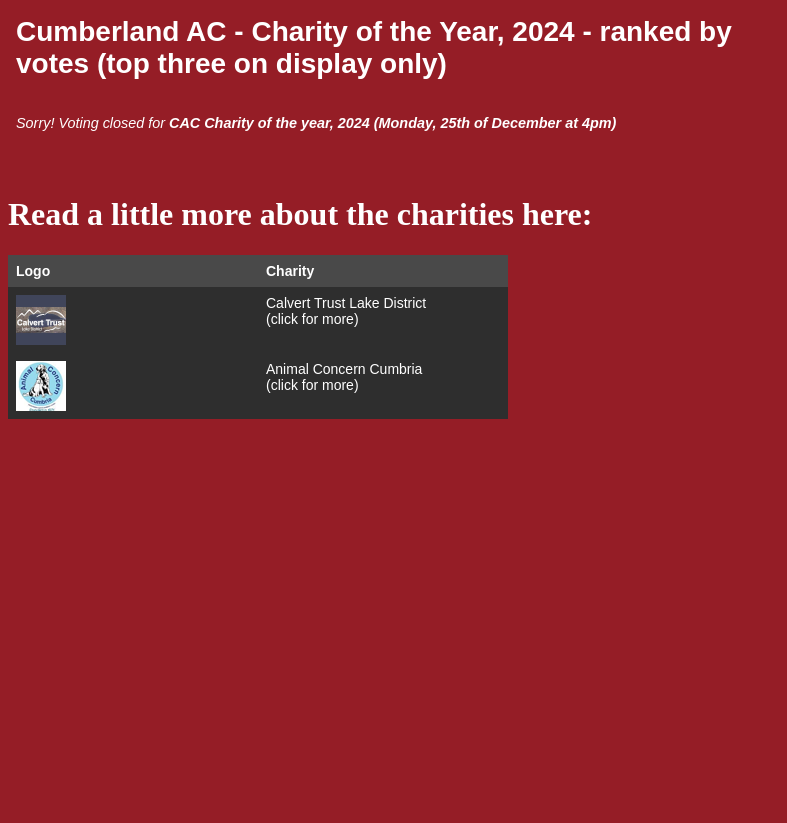
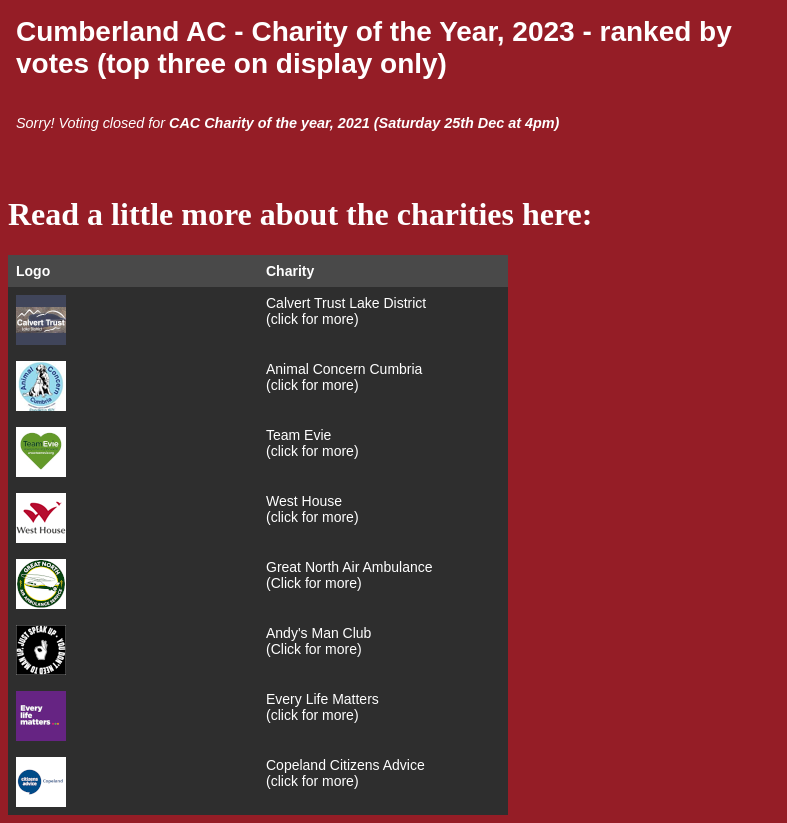
Before and after one commit to SinglePointVulnerability/CumberlandAC.co.uk, a PHP site: page /vote/CACcharity.php in a window 1280 px wide. Shown: the whole page, without its empty margins (0-787 px from the left). Before the commit the page ends 419 px from the top, so only its background shows below. Run offline with PHP 8.4, Linux system fonts and the light colour scheme; data that the repository does not hold is empty; a stand-in replaces the project's code that opens the database connection.

Commit message:
Revert "2024 CAC charity vote page updated and made live" - take 2 a providing a reversion for Nick Downes
This reverts commit 8262379f4ad015c9fe8281b62e402d778df208e3.

```diff
--- a/vote/CACcharity.php
+++ b/vote/CACcharity.php
@@ -92,24 +92,22 @@
 
 <table class="charityRanked">
 	<tr>
-		<th><h1>Cumberland AC - Charity of the Year, 2024 - ranked by votes (top three on display only)</h1></th>
+		<th><h1>Cumberland AC - Charity of the Year, 2023 - ranked by votes (top three on display only)</h1></th>
 	</tr>
 	<tr>
 		<td style="font-size:0.9em;">
 		<?php
-			//A: Records today's date and time
+			//A: RECORDS TODAY'S Date And Time
 			$today = time();
 
-			//B: Records date and time of the event
-			$event = mktime(17,0,0,12,25,2023); //this is actually 4pm, however IONOS servers are 1 hour ahead
-			$eventUserFriendly = date("l, jS \of F",$event);
+			//B: RECORDS Date And Time OF YOUR EVENT
+			$event = mktime(17,0,0,12,25,2022); //this is actually 4pm, however IONOS servers are 1 hour ahead
 
-
-			//C: computes the hours until the event
+			//C: COMPUTES THE HOURS UNTIL THE EVENT.
 			$countdown = ceil(($event-$today)/3600);
 			if ($countdown>24)
 			{
-				//D: displays countdown until the event
+				//D: DISPLAYS COUNTDOWN UNTIL EVENT
 				if (floor($countdown / 24) == 1)
 				{
 					$dayDays = "day";
@@ -128,25 +126,25 @@
 					$hourHours = "hours";
 				}
 
-				echo "<i> " . floor($countdown / 24) . " $dayDays, " . ($countdown % 24) . " $hourHours until voting closes for <b>CAC Charity of the year, 2024 ($eventUserFriendly at 4pm)</b></i>";
+				echo "<i> " . floor($countdown / 24) . " $dayDays, " . ($countdown % 24) . " $hourHours until voting closes for <b>CAC Charity of the year, 2022 (Saturday 25th Dec at 4pm)</b></i>";
 			}
 			elseif ($countdown > 1)
 			{
 				$hourHours = "hours";
 				//D: DISPLAYS COUNTDOWN UNTIL EVENT
-				echo "<i>Less than $countdown $hourHours until voting closes for <b>CAC Charity of the year, 2024 ($eventUserFriendly at 4pm)</b></i>";
+				echo "<i>Less than $countdown $hourHours until voting closes for <b>CAC Charity of the year, 2021 (Saturday 25th Dec at 4pm)</b></i>";
 
 			}
 			elseif (($countdown <= 1) && ($countdown > 0))
 			{
 				$hourHours = "hour";
 				//D: DISPLAYS COUNTDOWN UNTIL EVENT
-				echo "<i>Less than $countdown $hourHours until voting closes for <b>CAC Charity of the year, 2024 ($eventUserFriendly at 4pm)</b></i>";
+				echo "<i>Less than $countdown $hourHours until voting closes for <b>CAC Charity of the year, 2021 (Saturday 25th Dec at 4pm)</b></i>";
 			}
 			else
 			{
 				//D: DISPLAYS COUNTDOWN UNTIL EVENT
-				echo "<i>Sorry! Voting closed for <b>CAC Charity of the year, 2024 ($eventUserFriendly at 4pm)</b></i>";
+				echo "<i>Sorry! Voting closed for <b>CAC Charity of the year, 2021 (Saturday 25th Dec at 4pm)</b></i>";
 			}
 		?>
 		</td>
@@ -443,9 +441,9 @@
 		    to supporting and caring for animals in need.  They offer a secure and caring environment for animals whose
 			owners, for whatever reason, are unable to care for them any longer and help them find permanent, loving homes
 			along with providing support and guidance for owners who wish to keep their animals.
-			<br><br>For more info please visit <a href="http://www.animalconcerncumbria.org">AnimalConcernCumbria.org</a></td>
+		<a href="http://www.animalconcerncumbria.org">AnimalConcernCumbria.org</a></td>
 		</tr>
-<!--		<tr class="charityBlurb" onClick='toggleRow(this)'>
+		<tr class="charityBlurb" onClick='toggleRow(this)'>
 		  <td><img src="img\TeaEvi50px.png" /></td>
 		  <td>Team Evie<br>(click for more)</td>
 		  <td class='expanded-row-content hide-row'><img src="img\TeaEvi150px.png" />Team Evie help sick children and
@@ -490,7 +488,7 @@
 			independent charity which provides free, confidential, impartial, independent information and advice to
 			people who live and work in the borough of Copeland and their rights and responsibilities.
 			<br><br>For more info please visit: <a href="http://www.citizensadvicecopeland.org.uk">CitizensAdviceCopeland.org.uk</a></td>
-		</tr> -->
+		</tr>
 	  </table>
 
 	  <script>
```
